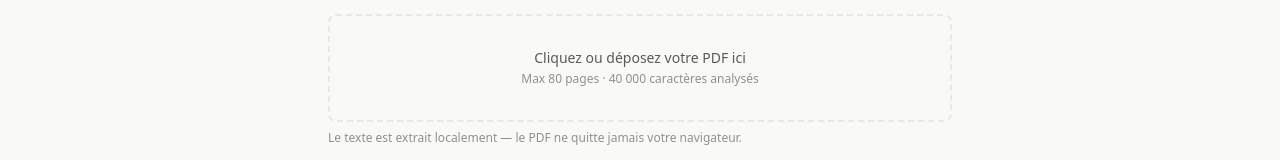
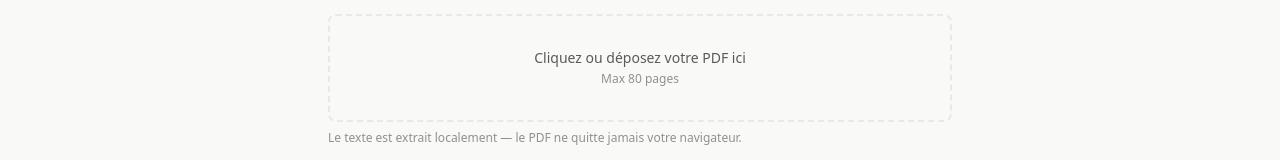
Before and after one commit to jfb4plai/JuryActif, a Next.js app: page /session/new in a window 1280 px wide. Shown: the part 403-563 px from the top of the page. Built offline with nearby package versions, Linux system fonts and the light colour scheme; no server answers.

Commit message:
fix: limite PDF 40k -> 150k chars, cohérence avec mode paste

```diff
--- a/app/session/new/page.tsx
+++ b/app/session/new/page.tsx
@@ -139,8 +139,7 @@ function NewSessionInner() {
           )}
           {truncated && (
             <p className="text-xs text-amber-700 bg-amber-50 border border-amber-200 rounded px-3 py-2">
-              Le TFE dépasse 40 000 caractères — seules les premières parties ont été transmises au jury.
-              Les questions porteront sur ce qui a été lu, pas nécessairement sur la conclusion ou les annexes.
+              Le TFE est très volumineux — seule une partie a été transmise au jury. Les questions porteront sur ce qui a été lu.
             </p>
           )}
           {error && <p className="text-red-600 text-sm">{error}</p>}
--- a/components/TfeUploader.tsx
+++ b/components/TfeUploader.tsx
@@ -83,7 +83,7 @@ export default function TfeUploader({ onExtracted }: Props) {
               : (
                 <p className="text-jfb-gris text-sm">
                   Cliquez ou déposez votre PDF ici<br />
-                  <span className="text-xs text-jfb-gris-cl">Max 80 pages · 40 000 caractères analysés</span>
+                  <span className="text-xs text-jfb-gris-cl">Max 80 pages</span>
                 </p>
               )
             }
--- a/lib/pdf-extractor.ts
+++ b/lib/pdf-extractor.ts
@@ -1,6 +1,6 @@
 import type { TextItem } from 'pdfjs-dist/types/src/display/api'
 
-const MAX_CHARS = 40000
+const MAX_CHARS = 150000
 let workerConfigured = false
 
 export function truncateToLimit(text: string, limit = MAX_CHARS): { text: string; truncated: boolean } {
```
